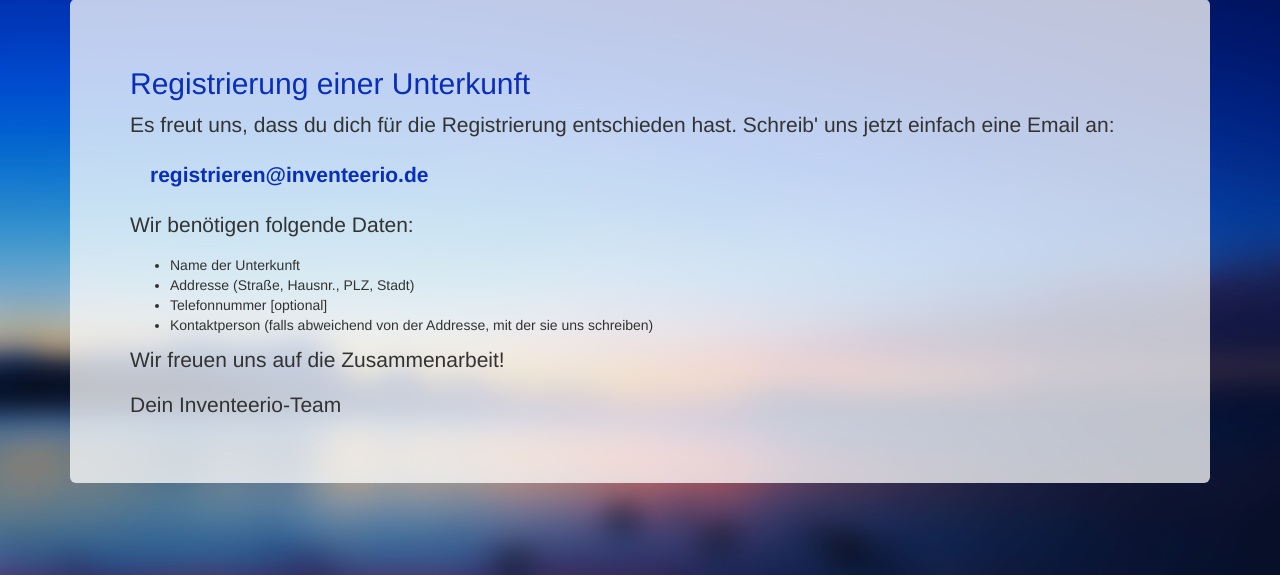
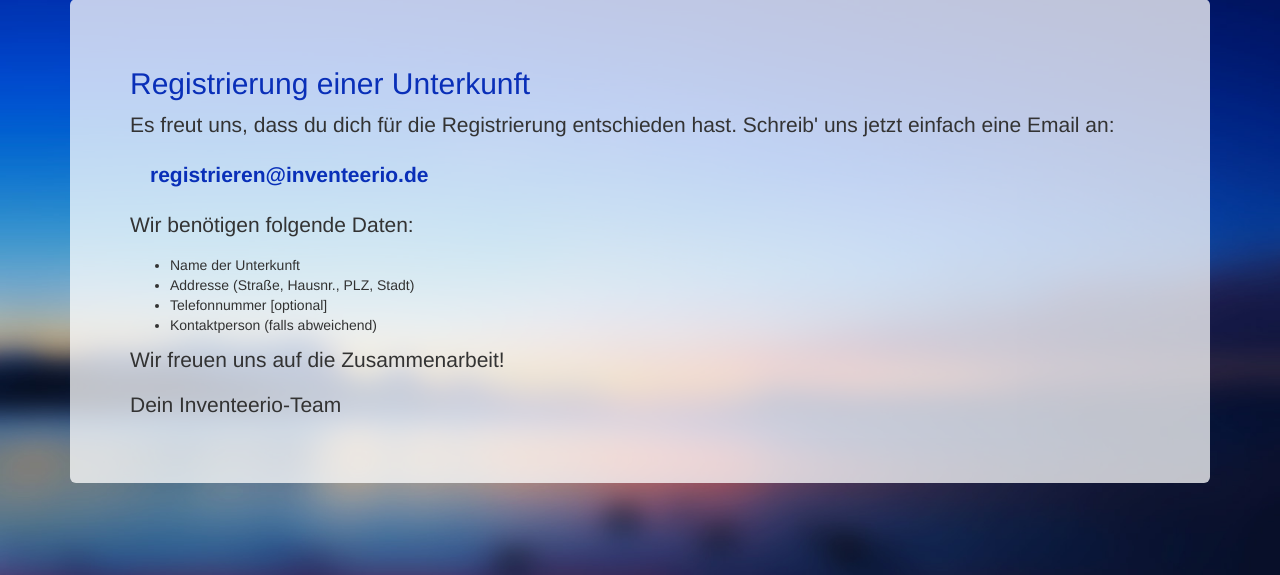
Before and after one commit to TazDingoOG/Hack4Good2015, a PHP site: page /register in a window 1280 px wide. Shown: the part 71-646 px from the top of the page. Run offline with PHP 8.4, Linux system fonts and the light colour scheme; data comes from the database, SQL or seed files in the repository; some libraries are stand-ins or nearby versions.

Commit message:
Small text change in registration formular

```diff
--- a/templates/registration_formular.html.twig
+++ b/templates/registration_formular.html.twig
@@ -22,7 +22,7 @@
                 <li>Name der Unterkunft</li>
                 <li>Addresse (Straße, Hausnr., PLZ, Stadt)</li>
                 <li>Telefonnummer [optional]</li>
-                <li>Kontaktperson (falls abweichend von der Addresse, mit der sie uns schreiben)</li>
+                <li>Kontaktperson (falls abweichend)</li>
             </ul>
             <p>Wir freuen uns auf die Zusammenarbeit!</p>
             <p>Dein Inventeerio-Team</p>
```
